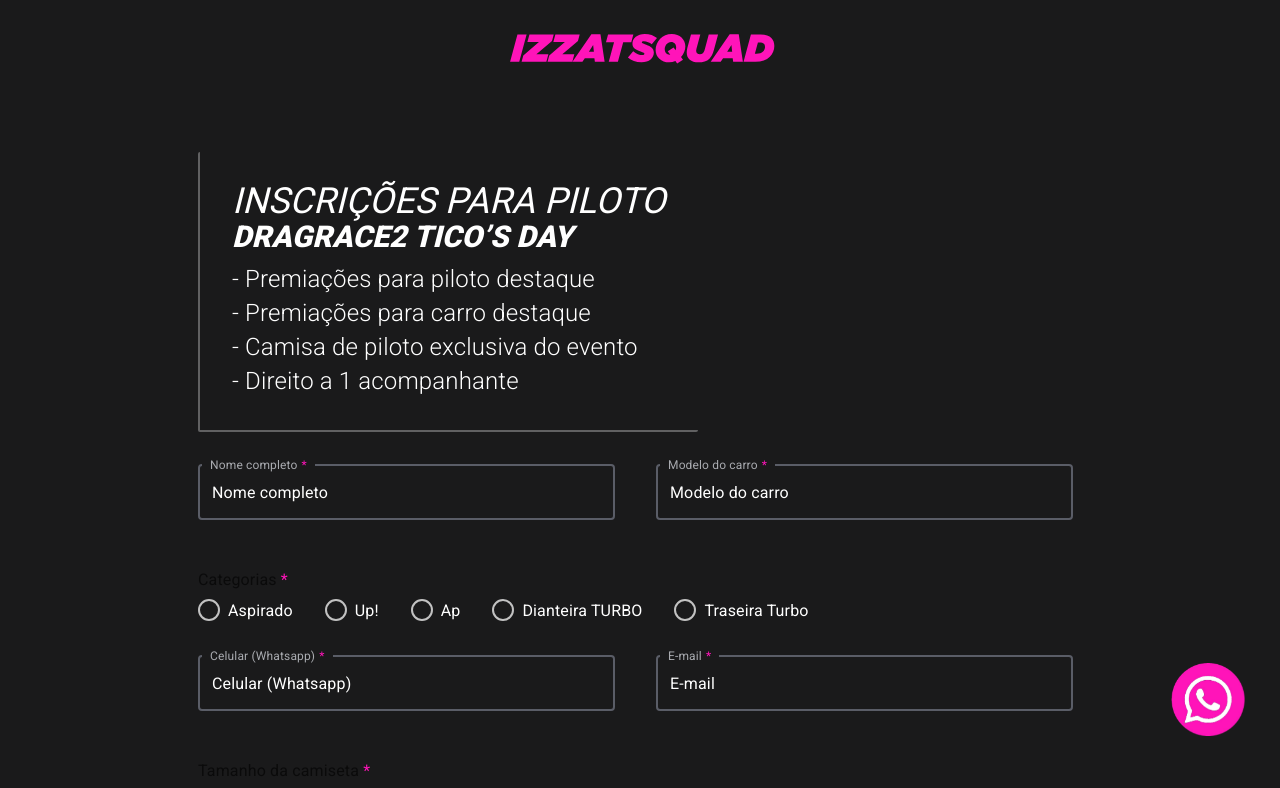
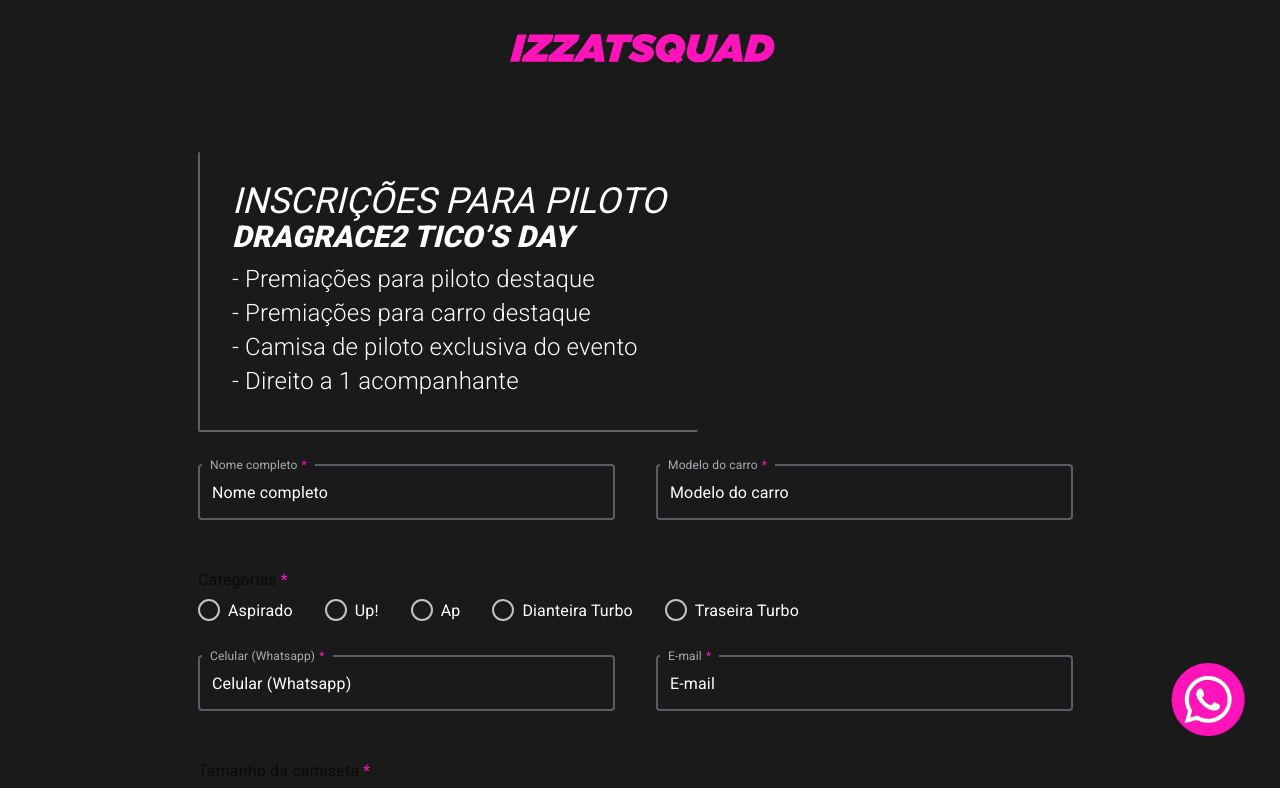
Before and after one commit to Wendell00/IzzatSquad-Form, a Next.js app: page /form in a window 1280 px wide. Shown: the top 788 px of the page. Built offline with nearby package versions, Linux system fonts and the light colour scheme; no server answers.

Commit message:
fix label

```diff
--- a/src/app/form/page.tsx
+++ b/src/app/form/page.tsx
@@ -53,7 +53,7 @@ export default function Form() {
     { label: 'Aspirado', value: 'aspirado' },
     { label: 'Up!', value: 'up' },
     { label: 'Ap', value: 'ap' },
-    { label: 'Dianteira TURBO', value: 'dianteira_turbo' },
+    { label: 'Dianteira Turbo', value: 'dianteira_turbo' },
     { label: 'Traseira Turbo', value: 'traseira_turbo' }
   ];
 
```
